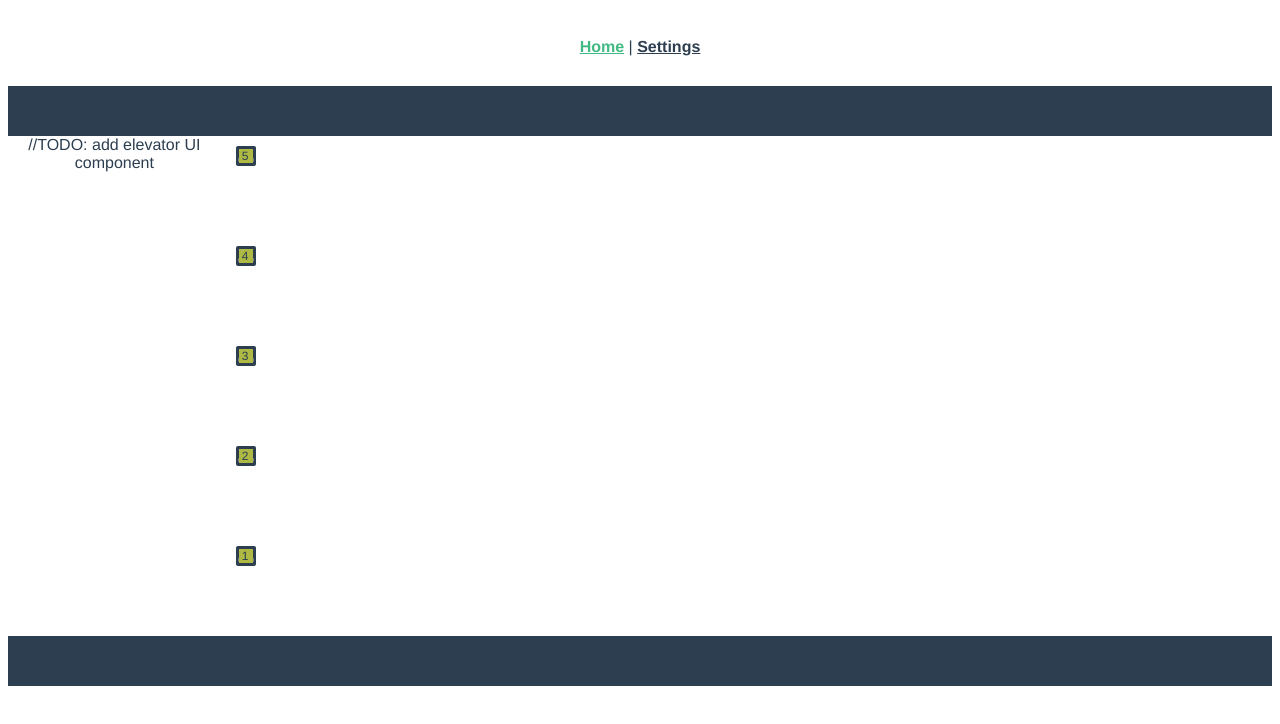
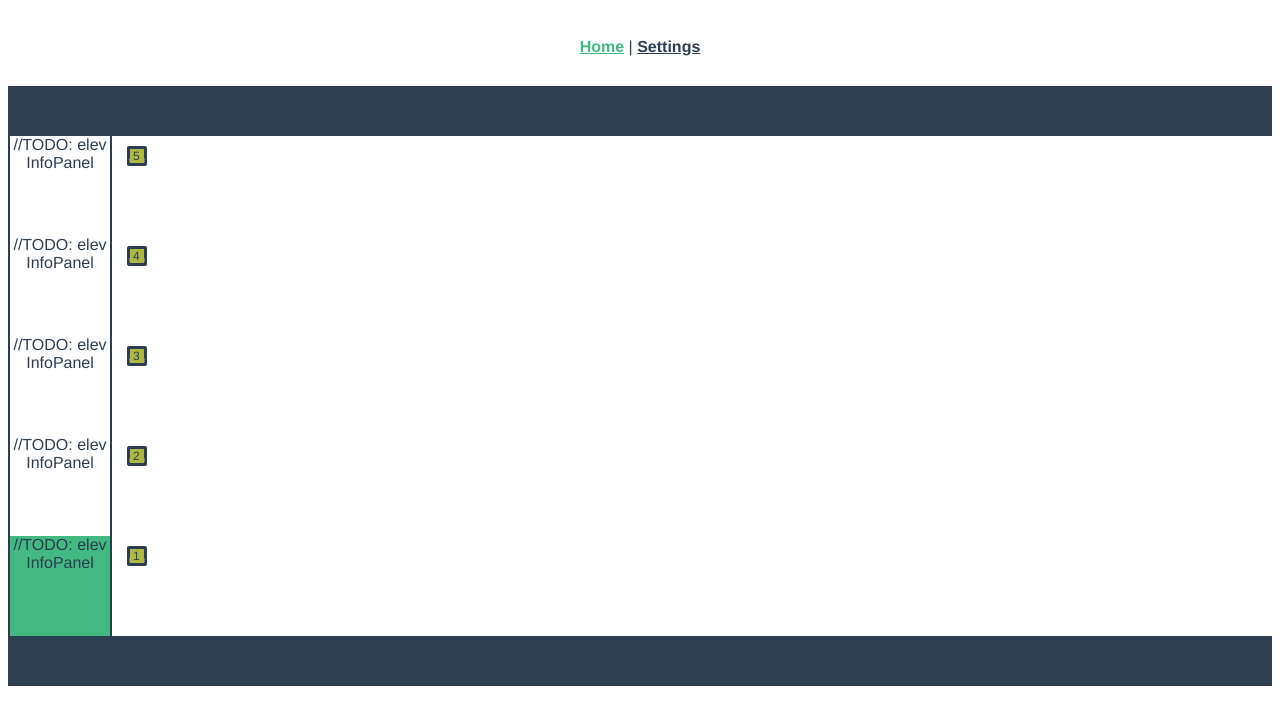
Before and after one commit to sherunoizu/vue-elevator-test-task, a Vue app: page / in a window 1280 px wide. Shown: the top 724 px of the page. Built offline with nearby package versions, Linux system fonts and the light colour scheme.

Commit message:
feat: UI/elevator UI components

```diff
--- /dev/null
+++ b/src/components/ElevatorCab.component.vue
@@ -0,0 +1,168 @@
+<template>
+  <div class="elevator-shaft">
+    <div
+      v-for="floorNumber in stateFloorsQuantity"
+      :key="floorNumber"
+      class="elevator-floor"
+      :class="
+        getActiveFloorClass(floorNumber) +
+        ' ' +
+        getMoveDirectionClass(floorNumber) +
+        ' ' +
+        getElevatorWaitingClass(floorNumber)
+      "
+    >
+      //TODO: elev InfoPanel
+    </div>
+  </div>
+</template>
+
+<script>
+import { mapState, mapActions } from "vuex";
+
+import {
+  ELEVATOR_STATUS,
+  ELEVATOR_MOVING_DIRECTION,
+} from "@/store/elevatorModule/elevatorConstants";
+
+export default {
+  name: "ElevatorCab",
+  components: {},
+  props: {
+    id: {
+      type: Number,
+      required: true,
+    },
+    targetFloor: {
+      type: [Number, null],
+    },
+    currentFloor: {
+      type: Number,
+      required: true,
+    },
+    status: {
+      type: String,
+      required: true,
+    },
+    floorsQue: {
+      type: Array,
+      required: true,
+    },
+  },
+  data() {
+    return {};
+  },
+  computed: {
+    ...mapState({
+      elevatorState: (state) =>
+        state.elevatorModule.elevatorsData.map((item) => item),
+      stateFloorsQuantity: (state) => state.elevatorModule.floorsQuantity,
+      statusState: (state) =>
+        state.elevatorModule.elevatorsData.map((item) => item.status),
+    }),
+
+    moveDirection() {
+      return this.targetFloor - this.currentFloor >= 0
+        ? ELEVATOR_MOVING_DIRECTION.UP
+        : ELEVATOR_MOVING_DIRECTION.DOWN;
+    },
+  },
+  methods: {
+    ...mapActions(["processFloor", "continueOperations"]),
+
+    getActiveFloorClass(floorNumber) {
+      return floorNumber === this.currentFloor ? "elevator-floor--active" : "";
+    },
+    getMoveDirectionClass(floorNumber) {
+      if (
+        this.status !== ELEVATOR_STATUS.VACANT &&
+        floorNumber === this.currentFloor
+      ) {
+        return this.targetFloor - this.currentFloor >= 0
+          ? "elevator-floor--moving-up"
+          : "elevator-floor--moving-down";
+      }
+
+      return "";
+    },
+    isActiveElevator(floorNumber) {
+      return this.status !== ELEVATOR_STATUS.VACANT &&
+        floorNumber === this.currentFloor
+        ? true
+        : false;
+    },
+    getElevatorWaitingClass(floorNumber) {
+      return this.status === ELEVATOR_STATUS.CHILL &&
+        floorNumber === this.targetFloor
+        ? "elevator-floor--chill"
+        : "";
+    },
+  },
+};
+</script>
+
+<style lang="scss">
+.elevator-shaft {
+  display: flex;
+  flex-direction: column-reverse;
+  margin-right: 10px;
+  border: 2px solid #2c3e50;
+  border-bottom: none;
+  border-top: none;
+
+  &:last-child {
+    margin-right: 0;
+  }
+}
+.elevator-floor {
+  width: 100px;
+  height: 100px;
+  &--active {
+    background-color: #42b983;
+  }
+
+  &--moving-up {
+    @keyframes float-up {
+      0% {
+        transform: translateY(0);
+      }
+      100% {
+        transform: translateY(-100px);
+      }
+    }
+
+    animation: float-up 1s linear;
+  }
+
+  &--moving-down {
+    @keyframes float-down {
+      0% {
+        transform: translateY(0);
+      }
+      100% {
+        transform: translateY(100px);
+      }
+    }
+
+    animation: float-down 1s linear;
+  }
+
+  &--chill {
+    @keyframes blink {
+      0% {
+        opacity: 1;
+      }
+
+      50% {
+        opacity: 0;
+      }
+
+      100% {
+        opacity: 1;
+      }
+    }
+
+    animation: blink 3s linear;
+  }
+}
+</style>
--- a/src/components/ElevatorLayout.component.vue
+++ b/src/components/ElevatorLayout.component.vue
@@ -1,16 +1,18 @@
 <template>
   <div class="elevator-layout">
-    //TODO: add elevator UI component
+    <ElevatorWrapperComponent />
     <FloorsWrapperComponent />
   </div>
 </template>
 
 <script>
 import FloorsWrapperComponent from "./FloorsWrapper.component.vue";
+import ElevatorWrapperComponent from "./ElevatorWrapper.component.vue";
 
 export default {
   name: "ElevatorLayout",
   components: {
+    ElevatorWrapperComponent,
     FloorsWrapperComponent,
   },
 };
--- /dev/null
+++ b/src/components/ElevatorWrapper.component.vue
@@ -0,0 +1,37 @@
+<template>
+  <div class="elevators">
+    <ElevatorCabComponent
+      v-for="elevator in elevatorsData"
+      :key="elevator.id"
+      :id="elevator.id"
+      :targetFloor="elevator.targetFloor"
+      :currentFloor="elevator.currentFloor"
+      :status="elevator.status"
+      :floorsQue="elevator.floorsQue"
+    />
+  </div>
+</template>
+
+<script>
+import ElevatorCabComponent from "./ElevatorCab.component.vue";
+
+import { mapState } from "vuex";
+
+export default {
+  name: "ElevatorsWrapper",
+  components: {
+    ElevatorCabComponent,
+  },
+  computed: {
+    ...mapState({
+      elevatorsData: (state) => state.elevatorModule.elevatorsData,
+    }),
+  },
+};
+</script>
+
+<style lang="scss">
+.elevators {
+  display: flex;
+}
+</style>
```
